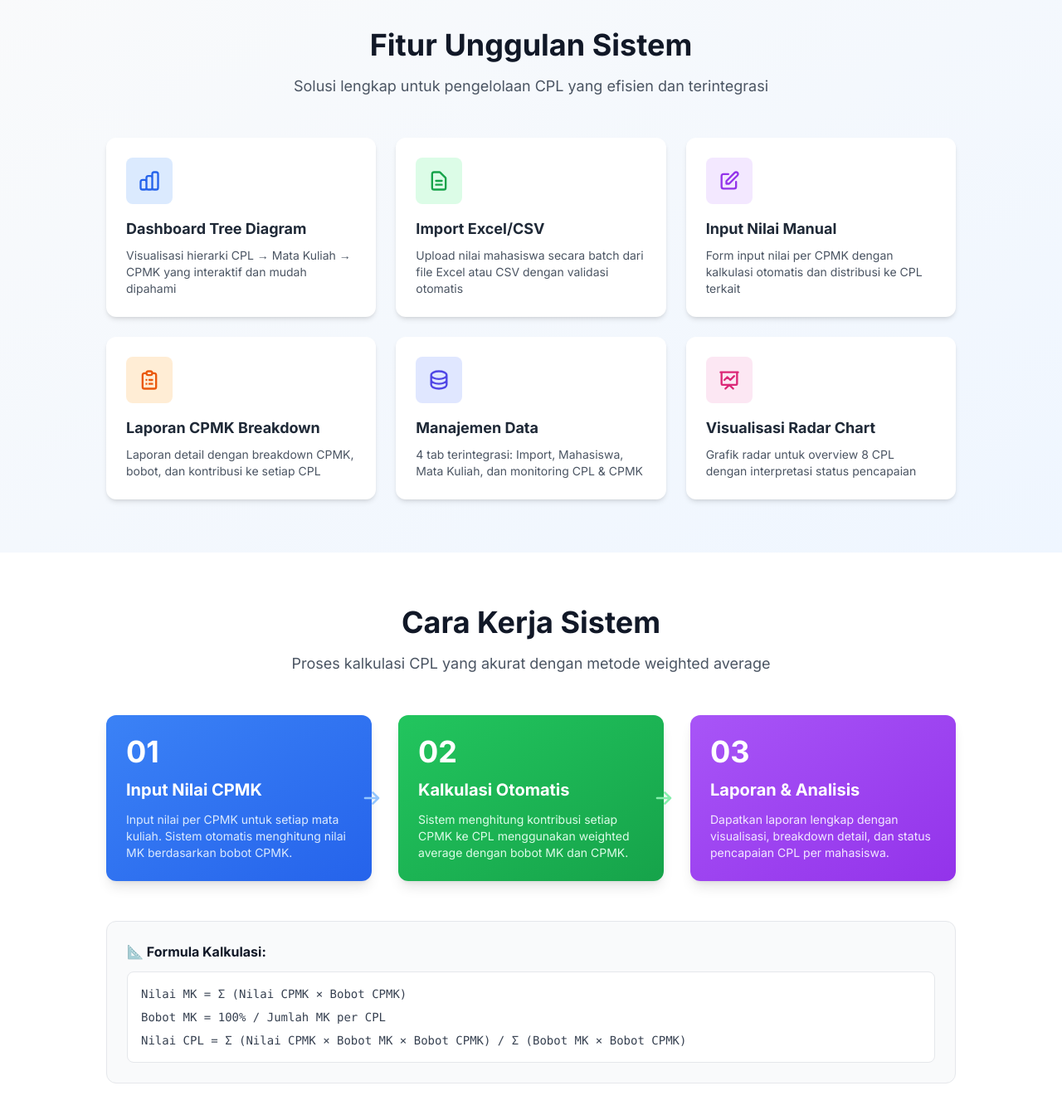
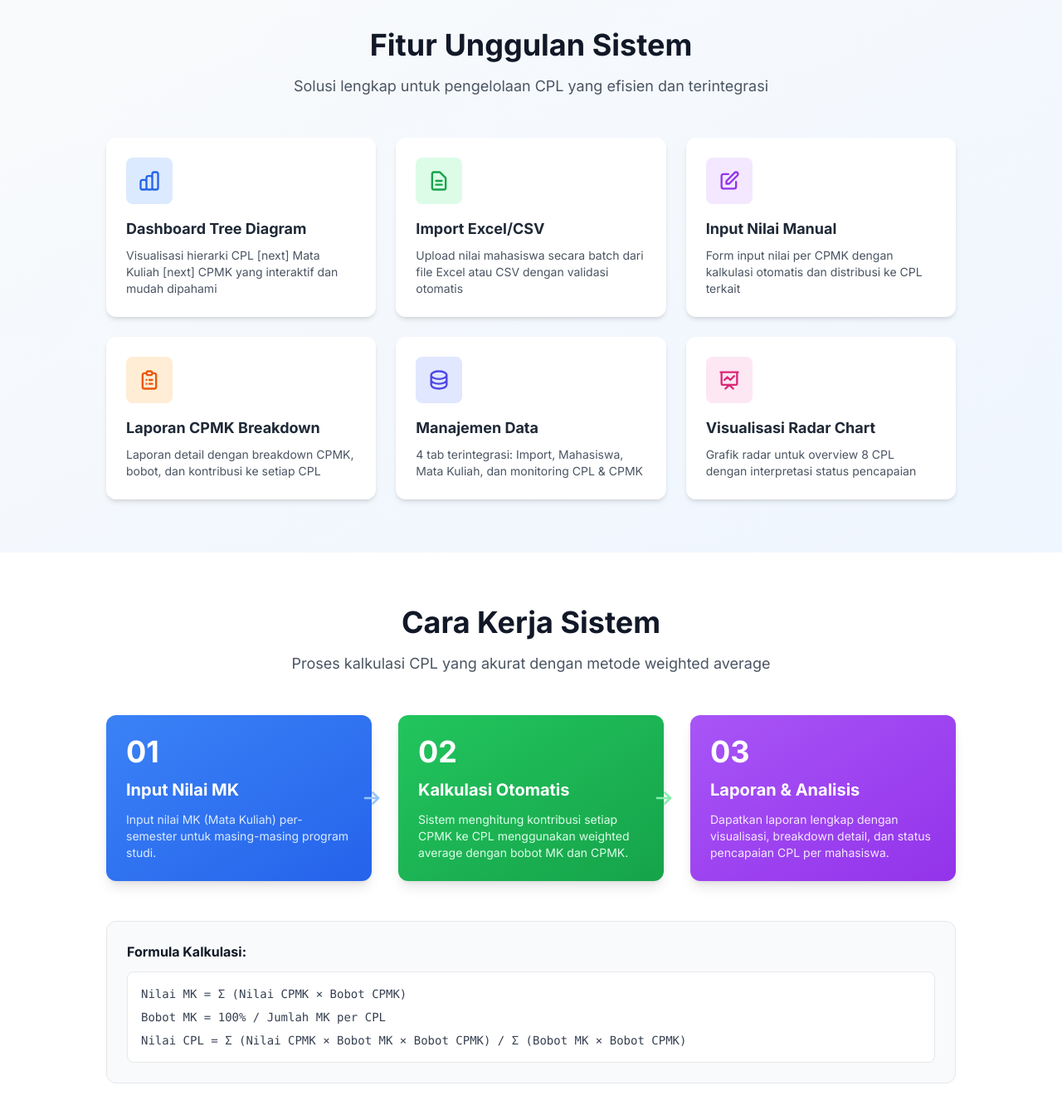
Before and after one commit to COCONUT-hacklab/SIM-CPL, a Next.js app: page / in a window 1280 px wide. Shown: the part 1566-2910 px from the top of the page at 83% size. Built offline with nearby package versions, Linux system fonts and the light colour scheme.

Commit message:
Migrate v1.2

```diff
--- a/src/app/page.tsx
+++ b/src/app/page.tsx
@@ -201,7 +201,7 @@ export default function HomePage() {
                   </svg>
                 </div>
                 <h3 className="text-lg font-bold text-gray-800 mb-2">Dashboard Tree Diagram</h3>
-                <p className="text-gray-600 text-sm">Visualisasi hierarki CPL → Mata Kuliah → CPMK yang interaktif dan mudah dipahami</p>
+                <p className="text-gray-600 text-sm">Visualisasi hierarki CPL [next] Mata Kuliah [next] CPMK yang interaktif dan mudah dipahami</p>
               </div>
 
               {/* Feature 2 */}
@@ -281,9 +281,9 @@ export default function HomePage() {
               <div className="relative">
                 <div className="bg-gradient-to-br from-blue-500 to-blue-600 text-white rounded-xl p-6 shadow-lg">
                   <div className="text-4xl font-bold mb-3">01</div>
-                  <h3 className="text-xl font-bold mb-3">Input Nilai CPMK</h3>
+                  <h3 className="text-xl font-bold mb-3">Input Nilai MK</h3>
                   <p className="text-blue-100 text-sm">
-                    Input nilai per CPMK untuk setiap mata kuliah. Sistem otomatis menghitung nilai MK berdasarkan bobot CPMK.
+                    Input nilai MK (Mata Kuliah) per-semester untuk masing-masing program studi.
                   </p>
                 </div>
                 <div className="hidden md:block absolute top-1/2 -right-4 transform -translate-y-1/2">
@@ -321,7 +321,7 @@ export default function HomePage() {
 
             {/* Formula */}
             <div className="mt-12 bg-gray-50 rounded-xl p-6 border border-gray-200">
-              <h4 className="font-bold text-gray-900 mb-3">📐 Formula Kalkulasi:</h4>
+              <h4 className="font-bold text-gray-900 mb-3"> Formula Kalkulasi:</h4>
               <div className="bg-white rounded-lg p-4 font-mono text-sm text-gray-700 border border-gray-200">
                 <div className="mb-2">Nilai MK = Σ (Nilai CPMK × Bobot CPMK)</div>
                 <div className="mb-2">Bobot MK = 100% / Jumlah MK per CPL</div>
```
